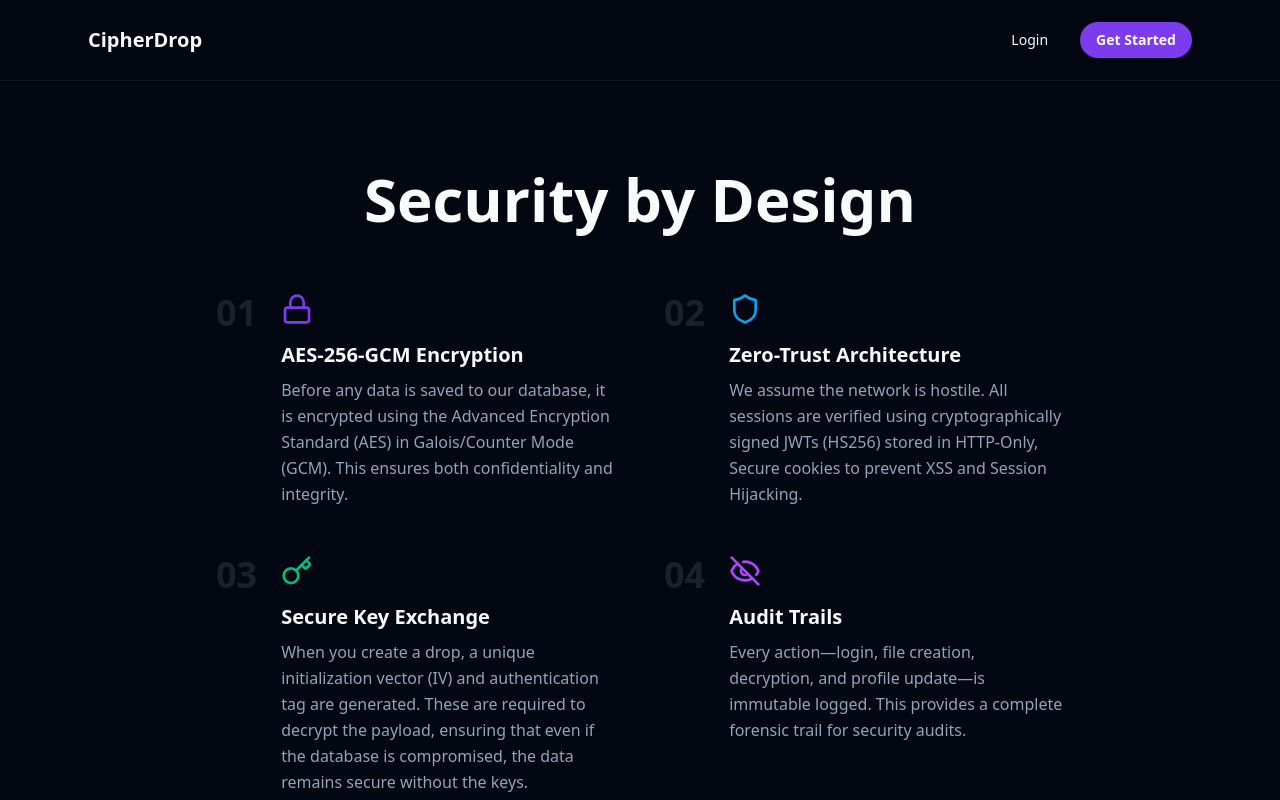
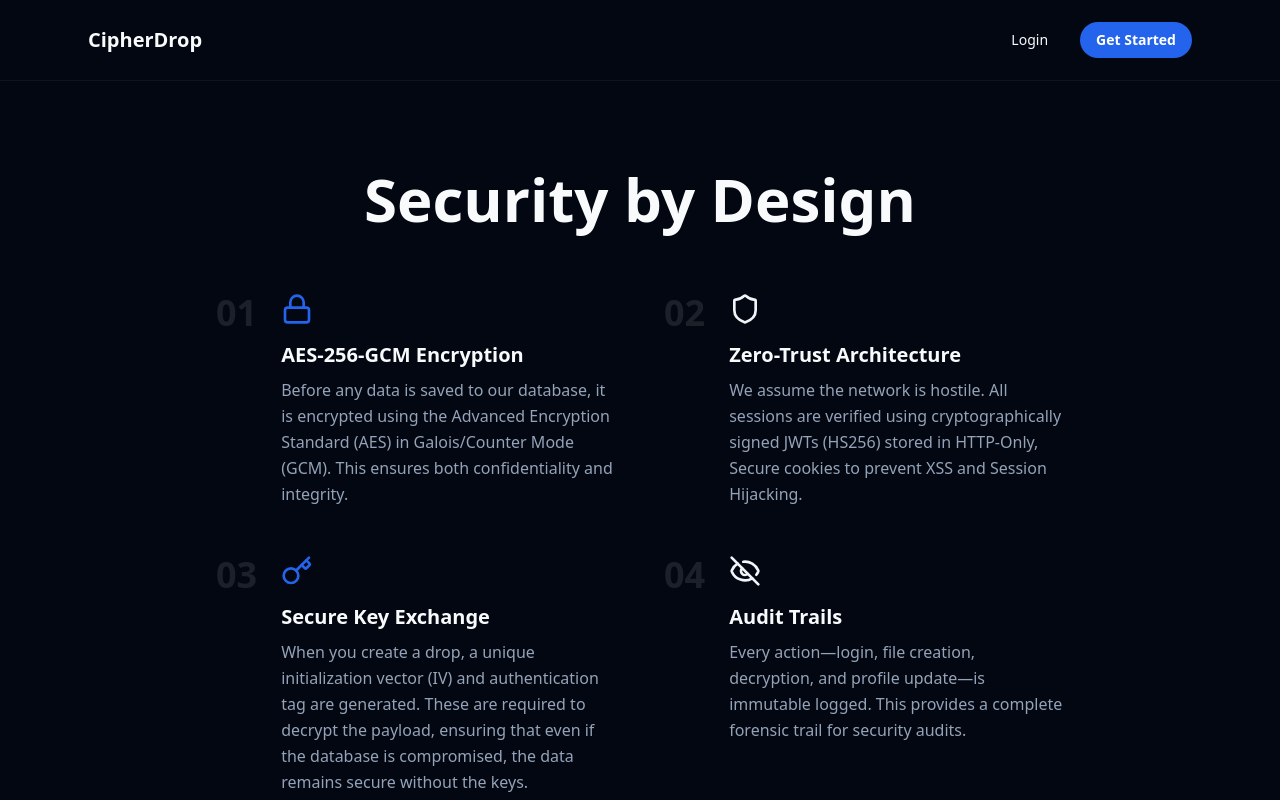
Before and after one commit to abhidhakal/cipher-drop, a Next.js app: page /how-it-works in a window 1280 px wide. Shown: the top 800 px of the page. Built offline with nearby package versions, Linux system fonts and the light colour scheme.

Commit message:
fix: colours

```diff
--- a/src/app/globals.css
+++ b/src/app/globals.css
@@ -14,10 +14,10 @@
   --popover: hsl(222 47% 11%);
   --popover-foreground: hsl(210 40% 98%);
 
-  --primary: hsl(262 83% 58%);
+  --primary: hsl(221 83% 53%);
   --primary-foreground: hsl(210 40% 98%);
 
-  --secondary: hsl(199 89% 48%);
+  --secondary: hsl(210 40% 96%);
   --secondary-foreground: hsl(222 47% 11%);
 
   --muted: hsl(217 33% 17%);
@@ -67,6 +67,7 @@
   * {
     @apply border-border outline-ring/50;
   }
+
   body {
     @apply bg-background text-foreground antialiased;
   }
--- a/src/app/how-it-works/page.tsx
+++ b/src/app/how-it-works/page.tsx
@@ -29,13 +29,13 @@ export default function HowItWorksPage() {
             number="03"
             title="Secure Key Exchange"
             description="When you create a drop, a unique initialization vector (IV) and authentication tag are generated. These are required to decrypt the payload, ensuring that even if the database is compromised, the data remains secure without the keys."
-            icon={<Key className="text-emerald-500" size={32} />}
+            icon={<Key className="text-primary" size={32} />}
           />
           <Step
             number="04"
             title="Audit Trails"
             description="Every action—login, file creation, decryption, and profile update—is immutable logged. This provides a complete forensic trail for security audits."
-            icon={<EyeOff className="text-purple-500" size={32} />}
+            icon={<EyeOff className="text-secondary" size={32} />}
           />
         </div>
 
--- a/src/app/page.tsx
+++ b/src/app/page.tsx
@@ -12,6 +12,7 @@ export default function Home() {
       <div className="absolute inset-0 bg-[linear-gradient(to_right,#80808012_1px,transparent_1px),linear-gradient(to_bottom,#80808012_1px,transparent_1px)] bg-size-[24px_24px]"></div>
       <div className="absolute left-0 right-0 top-0 -z-10 m-auto h-[310px] w-[310px] rounded-full bg-primary/20 opacity-20 blur-[100px]"></div>
       <div className="absolute right-0 bottom-0 -z-10 h-[310px] w-[310px] rounded-full bg-secondary/20 opacity-20 blur-[100px]"></div>
+
 
       {/* Navbar Placeholder */}
       <Header />
@@ -36,7 +37,7 @@ export default function Home() {
           className="text-5xl md:text-7xl font-bold tracking-tight mb-6 max-w-4xl"
         >
           The Secure Escrow for <br />
-          <span className="text-transparent bg-clip-text bg-linear-to-r from-primary via-purple-400 to-secondary">
+          <span className="text-primary">
             Digital Assets
           </span>
         </motion.h1>
@@ -59,7 +60,7 @@ export default function Home() {
         >
           <Link
             href="/register"
-            className="group px-8 py-3 bg-primary text-white rounded-full font-semibold text-lg hover:bg-primary/90 transition-all shadow-[0_0_30px_-5px_var(--color-primary)] flex items-center gap-2"
+            className="group px-8 py-3 bg-primary text-white rounded-full font-semibold text-lg hover:bg-primary/90 transition-all flex items-center gap-2"
           >
             Start Secure Transfer
             <ArrowRight className="group-hover:translate-x-1 transition-transform" />
--- a/src/components/Header.tsx
+++ b/src/components/Header.tsx
@@ -4,7 +4,7 @@ export function Header() {
   return (
     <nav className="w-full border-b border-white/5 bg-background m-0 p-0 relative z-20">
       <div className="max-w-6xl mx-auto px-6 h-20 flex justify-between items-center">
-        <Link href="/" className="font-bold text-xl flex items-center gap-2">
+        <Link href="/" className="font-bold text-xl flex items-center gap-2 text-foreground">
           CipherDrop
         </Link>
         <div className="flex gap-4">
```
